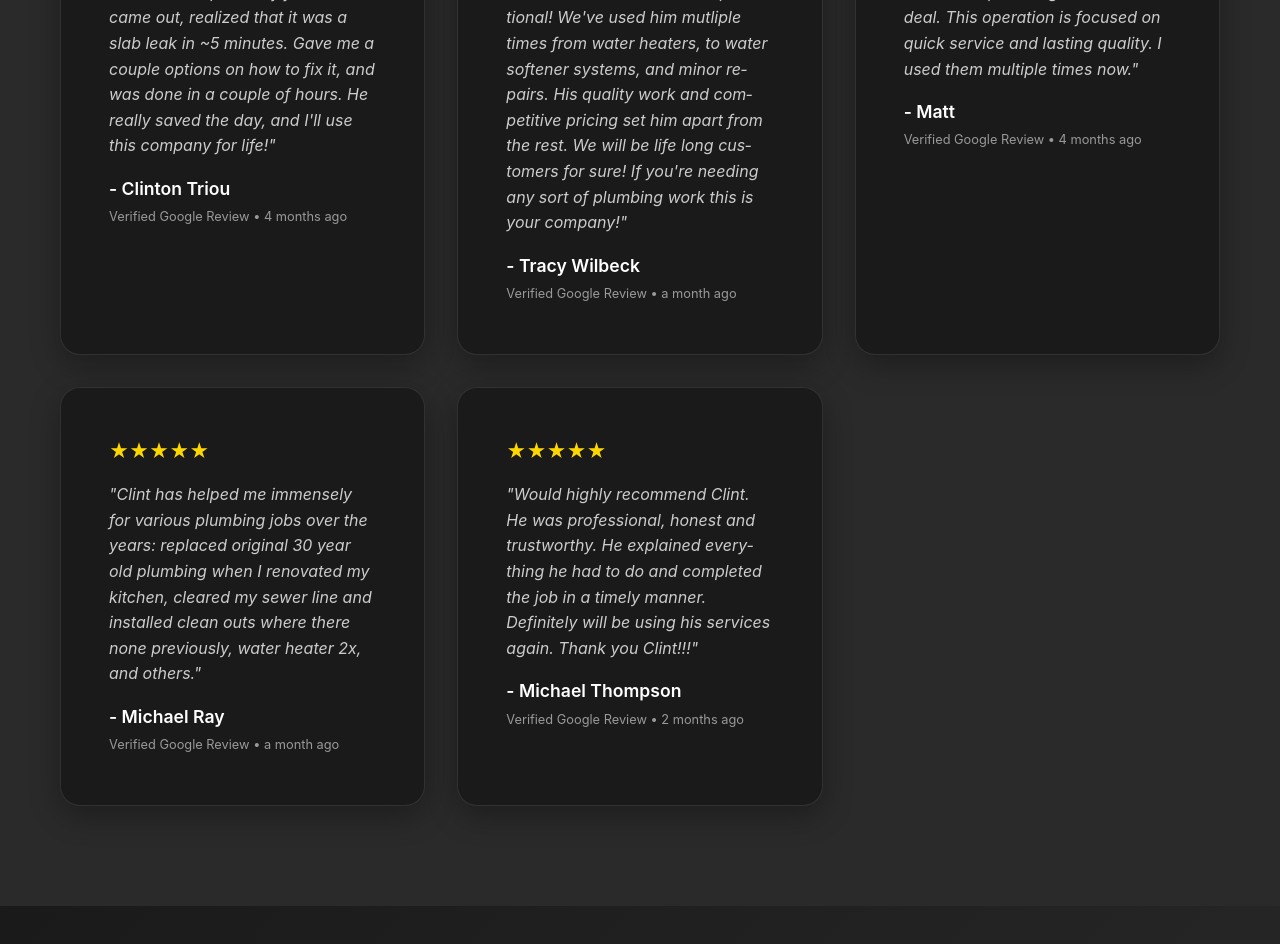
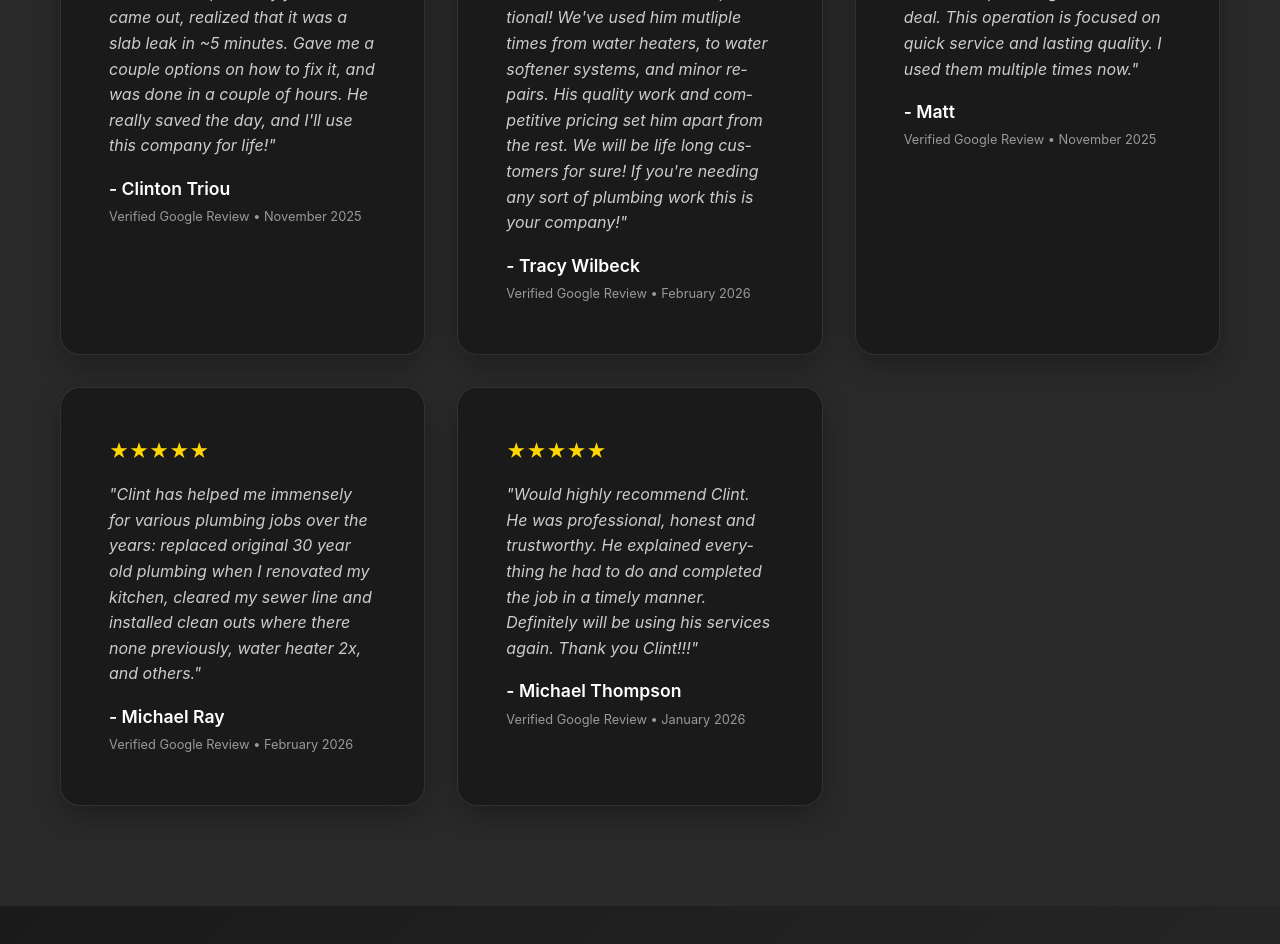
Before and after one commit to ctriou/baumannfamilyplumbing-site, a plain HTML site: page index.html in a window 1280 px wide. Shown: the part 3240-4184 px from the top of the page. Drawn offline with Linux system fonts and the light colour scheme.

Commit message:
Update review dates to absolute format

```diff
--- a/index.html
+++ b/index.html
@@ -1162,35 +1162,35 @@
                     <div class="stars">★★★★★</div>
                     <p class="review-text">"I had a hot spot in my floor. Clint came out, realized that it was a slab leak in ~5 minutes. Gave me a couple options on how to fix it, and was done in a couple of hours. He really saved the day, and I'll use this company for life!"</p>
                     <div class="reviewer">- Clinton Triou</div>
-                    <small style="color: #999; font-size: 0.8rem;">Verified Google Review • 4 months ago</small>
+                    <small style="color: #999; font-size: 0.8rem;">Verified Google Review • November 2025</small>
                 </div>
 
                 <div class="review-card">
                     <div class="stars">★★★★★</div>
                     <p class="review-text">"Clint and his team are exceptional! We've used him mutliple times from water heaters, to water softener systems, and minor repairs. His quality work and competitive pricing set him apart from the rest. We will be life long customers for sure! If you're needing any sort of plumbing work this is your company!"</p>
                     <div class="reviewer">- Tracy Wilbeck</div>
-                    <small style="color: #999; font-size: 0.8rem;">Verified Google Review • a month ago</small>
+                    <small style="color: #999; font-size: 0.8rem;">Verified Google Review • February 2026</small>
                 </div>
 
                 <div class="review-card">
                     <div class="stars">★★★★★</div>
                     <p class="review-text">"Baumann plumbing is the real deal. This operation is focused on quick service and lasting quality. I used them multiple times now."</p>
                     <div class="reviewer">- Matt</div>
-                    <small style="color: #999; font-size: 0.8rem;">Verified Google Review • 4 months ago</small>
+                    <small style="color: #999; font-size: 0.8rem;">Verified Google Review • November 2025</small>
                 </div>
 
                 <div class="review-card">
                     <div class="stars">★★★★★</div>
                     <p class="review-text">"Clint has helped me immensely for various plumbing jobs over the years: replaced original 30 year old plumbing when I renovated my kitchen, cleared my sewer line and installed clean outs where there none previously, water heater 2x, and others."</p>
                     <div class="reviewer">- Michael Ray</div>
-                    <small style="color: #999; font-size: 0.8rem;">Verified Google Review • a month ago</small>
+                    <small style="color: #999; font-size: 0.8rem;">Verified Google Review • February 2026</small>
                 </div>
 
                 <div class="review-card">
                     <div class="stars">★★★★★</div>
                     <p class="review-text">"Would highly recommend Clint. He was professional, honest and trustworthy. He explained everything he had to do and completed the job in a timely manner. Definitely will be using his services again. Thank you Clint!!!"</p>
                     <div class="reviewer">- Michael Thompson</div>
-                    <small style="color: #999; font-size: 0.8rem;">Verified Google Review • 2 months ago</small>
+                    <small style="color: #999; font-size: 0.8rem;">Verified Google Review • January 2026</small>
                 </div>
             </div>
         </div>
```
